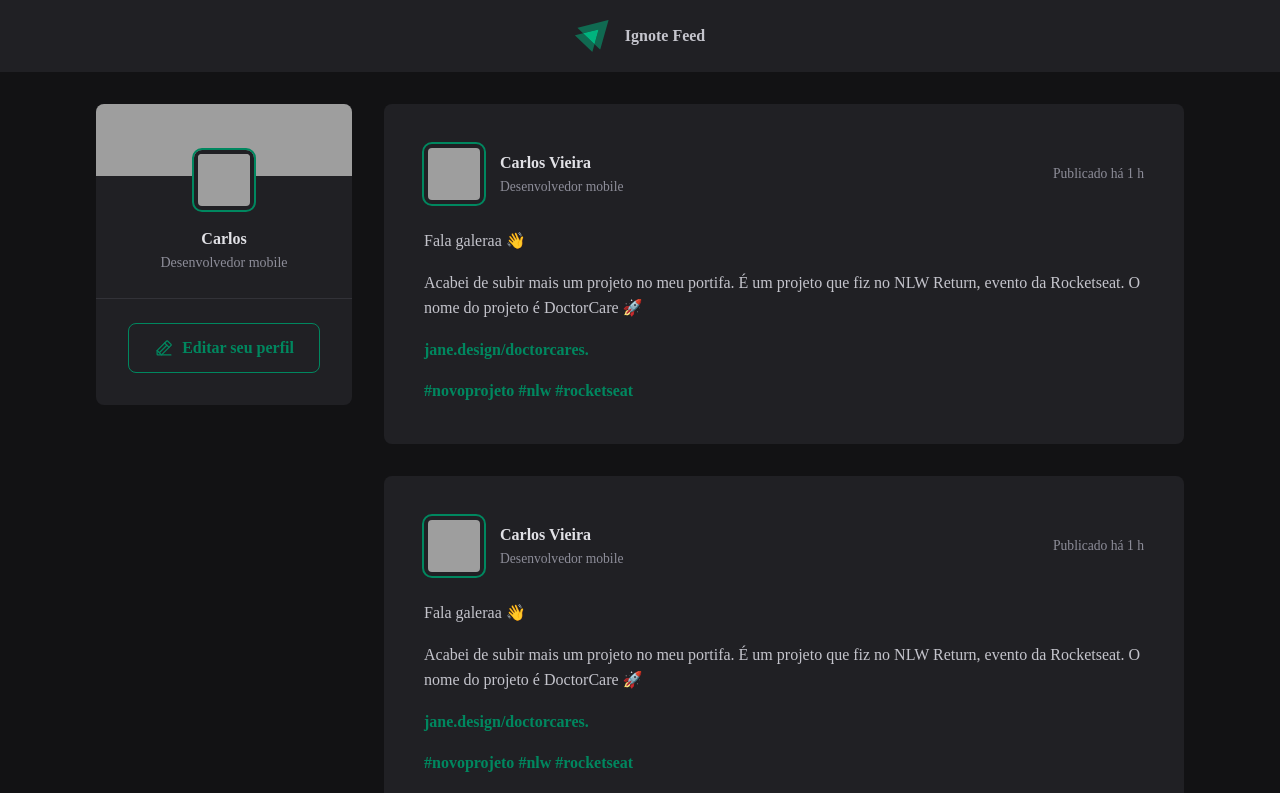
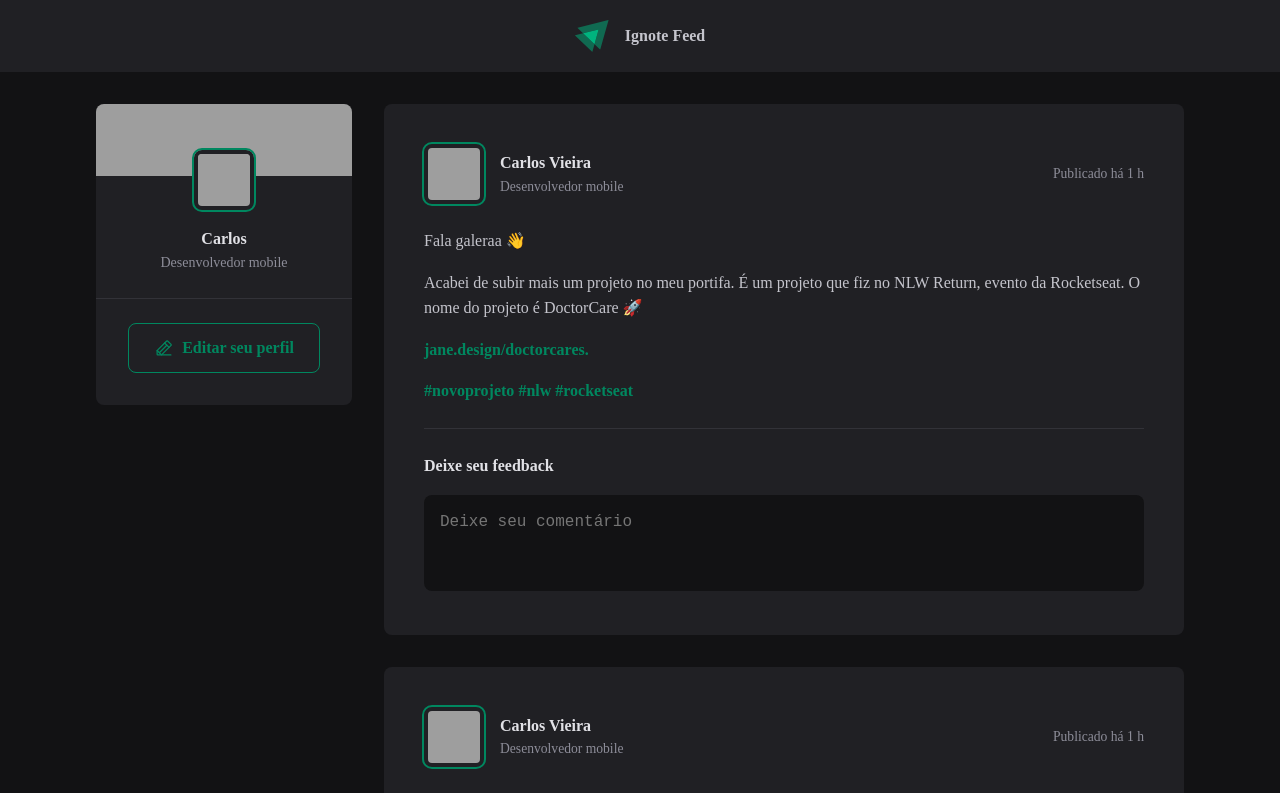
Before and after one commit to CarlosYanBezerraVieira/Ignite_Feed, a React (Vite) app: page / in a window 1280 px wide. Shown: the top 793 px of the page. Built offline with nearby package versions, Linux system fonts and the light colour scheme; grey boxes are pictures that could not be loaded.

Commit message:
feat: feat: completed post form session

```diff
--- a/src/components/Post.jsx
+++ b/src/components/Post.jsx
@@ -29,6 +29,13 @@
                         <a href="">#rocketseat</a>
                     </p>
                 </div>
+                <form className={styles.commentForm}>
+                    <strong>Deixe seu feedback</strong>
+                    <textarea placeholder="Deixe seu comentário"></textarea>
+                   <footer>
+                   <button type="submit">Publicar</button>
+                   </footer>
+                </form>
             </article>
         </>
     )
--- a/src/components/Post.module.css
+++ b/src/components/Post.module.css
@@ -64,5 +64,55 @@
     font-size: 0.85rem;
     color: var(--gray-400);
     line-height: 1.6;
+}
+
+.commentForm{
+    width: 100%;
+    margin-top: 1.5rem;
+    padding-top: 1.5rem;
+    border-top: 1px solid var(--gray-600);
+}
+
+.commentForm > strong{
+    line-height: 1.6;
+    color: var(--gray-100);
+}
+
+.commentForm textarea{
+    width: 100%;
+    background: var(--gray-900);
+    border: 0;
+    resize: none;
+    height: 6rem;
+    padding: 1rem;
+    border-radius: 8px;
+    color: var(--gray-100);
+    line-height: 1.4;
+    margin-top: 1rem;
+}
+
+.commentForm footer{
+    visibility: hidden;
+    max-height: 0;
 
 }
+
+.commentForm:focus-within footer{
+    visibility: visible;
+    max-height: none;
+}
+
+.commentForm button[type="submit"]{
+    padding: 1rem 1.5rem;
+    margin-top: 1rem;
+    border-radius: 8px;
+    border: 0px;
+    background: var(--green-500);
+    color: var(--white);
+    font-weight: bold;
+    cursor: pointer;
+    transition:background-color 0.1s;
+}
+.commentForm button[type="submit"]:hover {
+    background: var(--green-300);
+}
```
